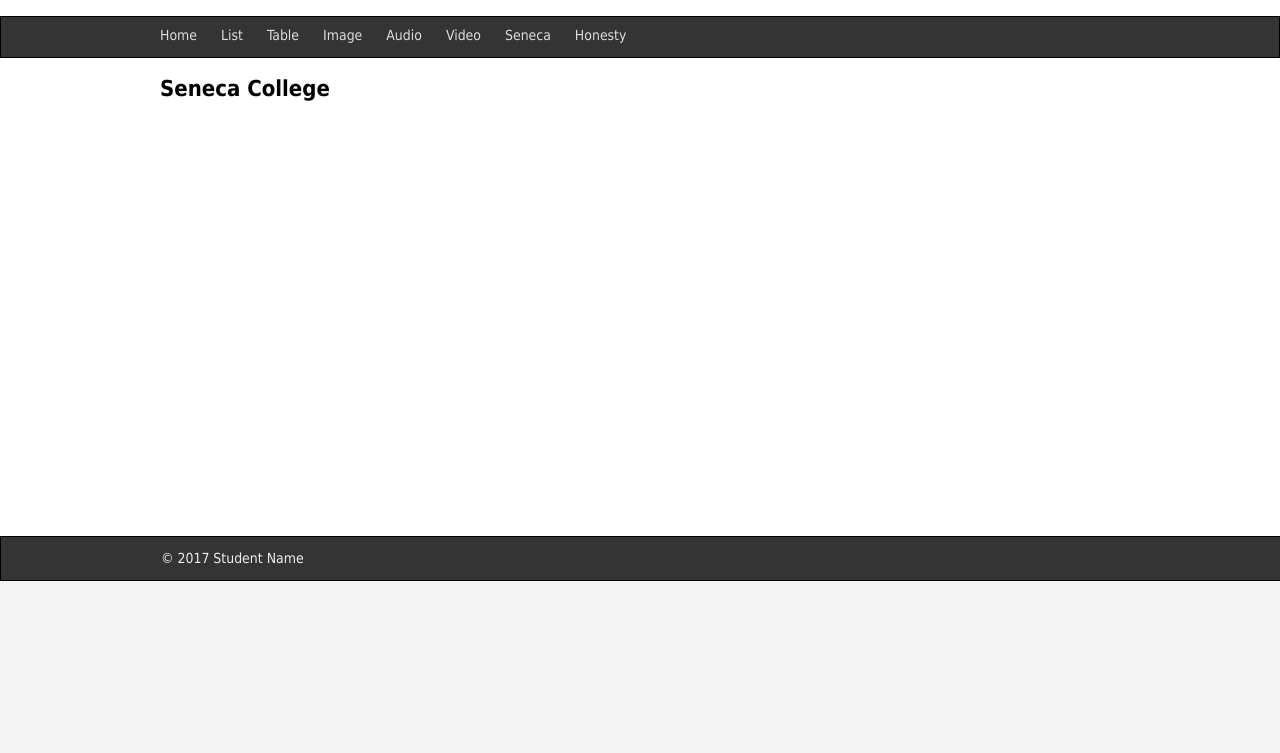
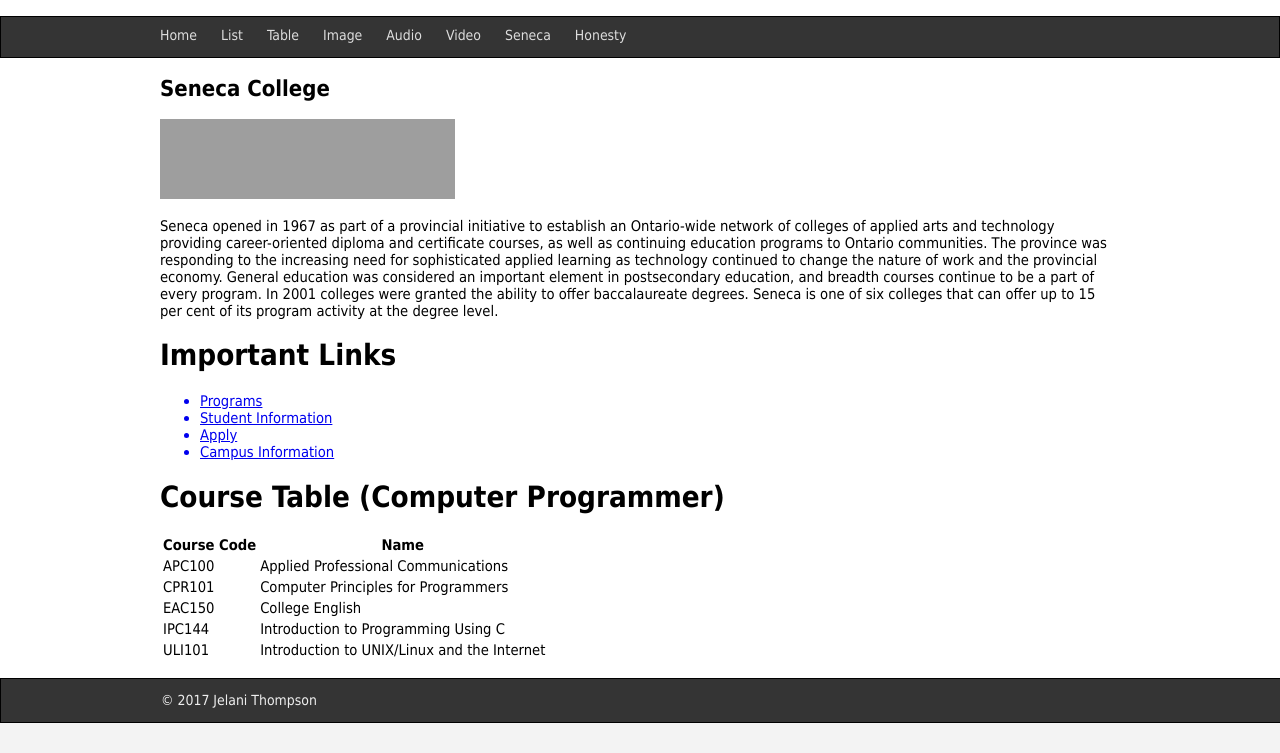
Before and after one commit to JelaniThompson/Web222, a plain HTML site: page assignment3/seneca.html in a window 1280 px wide. Shown: the part 47-800 px from the top of the page. Drawn offline with Linux system fonts and the light colour scheme; grey boxes are pictures that could not be loaded.

Commit message:
Finished Seneca

```diff
--- a/assignment3/seneca.html
+++ b/assignment3/seneca.html
@@ -1,7 +1,7 @@
 <!DOCTYPE html>
  <html>
   <head>
-    <title>WEB222</title>
+    <title>Seneca</title>
     <meta charset="UTF-8" />
 	<link rel="stylesheet" href="css/normalize.css"/>
 	<link rel="stylesheet" href="css/lab3-theme.css"/>
@@ -34,14 +34,52 @@
 
 	<!-- Start your code here -->
 		<h2>Seneca College</h2>
-
-
-	<!-- End your code here  -->
+		<a href="http://senecacollege.ca" target="_blank"><img src="http://senecacollege.ca/shared/images/Seneca-50-BIM.svg" alt="Seneca College" width="295" height="80" itemprop="logo"></a><br>
+		<p>Seneca opened in 1967 as part of a provincial initiative to establish an Ontario-wide network of colleges of applied arts and technology providing career-oriented diploma and certificate courses, as well as continuing education programs to Ontario communities. The province was responding to the increasing need for sophisticated applied learning as technology continued to change the nature of work and the provincial economy. General education was considered an important element in postsecondary education, and breadth courses continue to be a part of every program. In 2001 colleges were granted the ability to offer baccalaureate degrees. Seneca is one of six colleges that can offer up to 15 per cent of its program activity at the degree level.</p>
+		<h1>Important Links</h1>
+		<ul>
+			<a href="http://www.senecacollege.ca/program/index.html" target="_blank"><li>Programs</li></a>
+			<a href="http://www.senecacollege.ca/students/index.html" target="_blank"><li>Student Information</li></a>
+			<a href="http://www.senecacollege.ca/registrar/admissions/index.html" target="_blank"><li>Apply</li></a>
+			<a href="http://www.senecacollege.ca/campuses/index.html" target="_blank"><li>Campus Information</li></a>
+		</ul>
+		<h1>Course Table (Computer Programmer)</h1>
+		<table class="GeneratedTable">
+  		<thead>
+    	<tr>
+      		<th>Course Code</th>
+      		<th>Name</th>
+    	</tr>
+  		</thead>
+  		<tbody>
+    	<tr>
+     		<td>APC100</td>
+      		<td>Applied Professional Communications</td>
+   		</tr>
+    <tr>
+      <td>CPR101</td>
+      <td>Computer Principles for Programmers</td>
+    </tr>
+    <tr>
+      <td>EAC150</td>
+      <td>College English</td>
+    </tr>
+	<tr>
+      <td>IPC144</td>
+      <td>Introduction to Programming Using C</td>
+    </tr>
+	<tr>
+      <td>ULI101</td>
+      <td>Introduction to UNIX/Linux and the Internet</td>
+    </tr>
+  </tbody>
+</table><br>
+<!-- End your code here  -->
 
 	</section>
 	<footer>
 	  <div class="center">
-		  &copy; 2017 Student Name
+		  &copy; 2017 Jelani Thompson
 	  </div>
 	</footer>
 </body>
```
